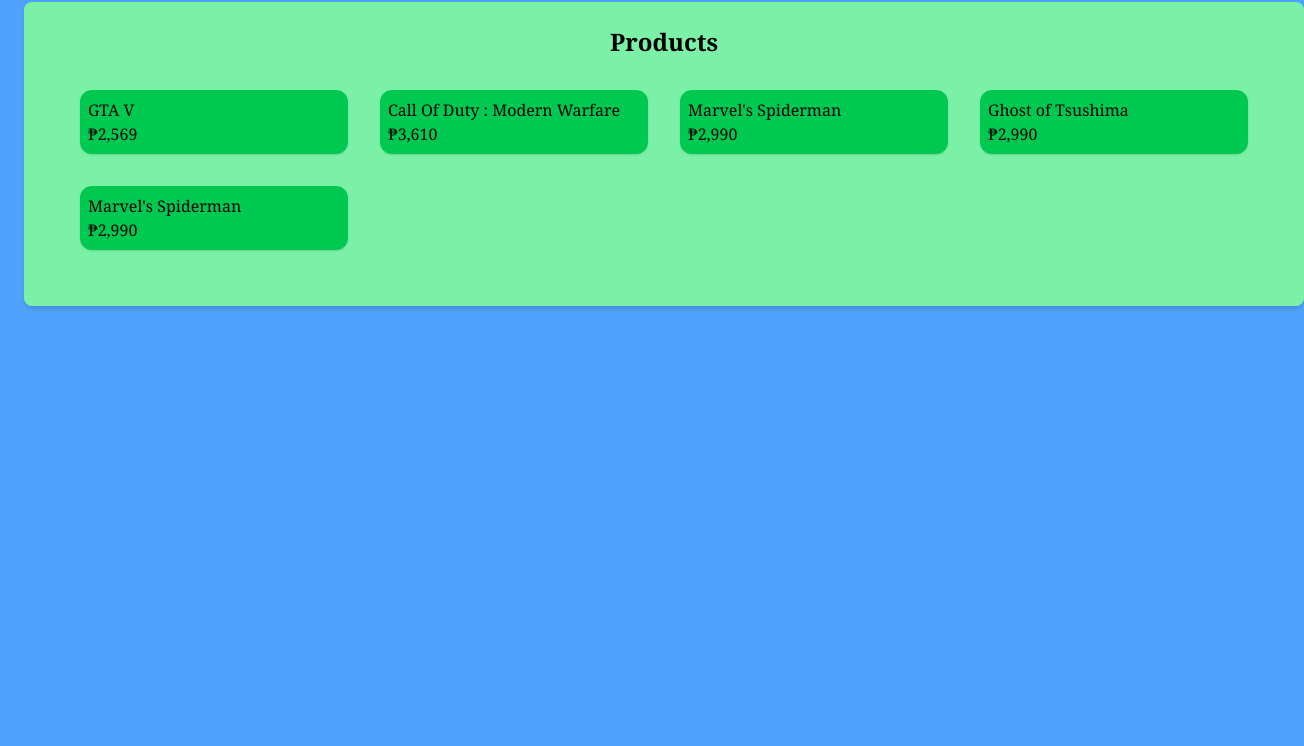
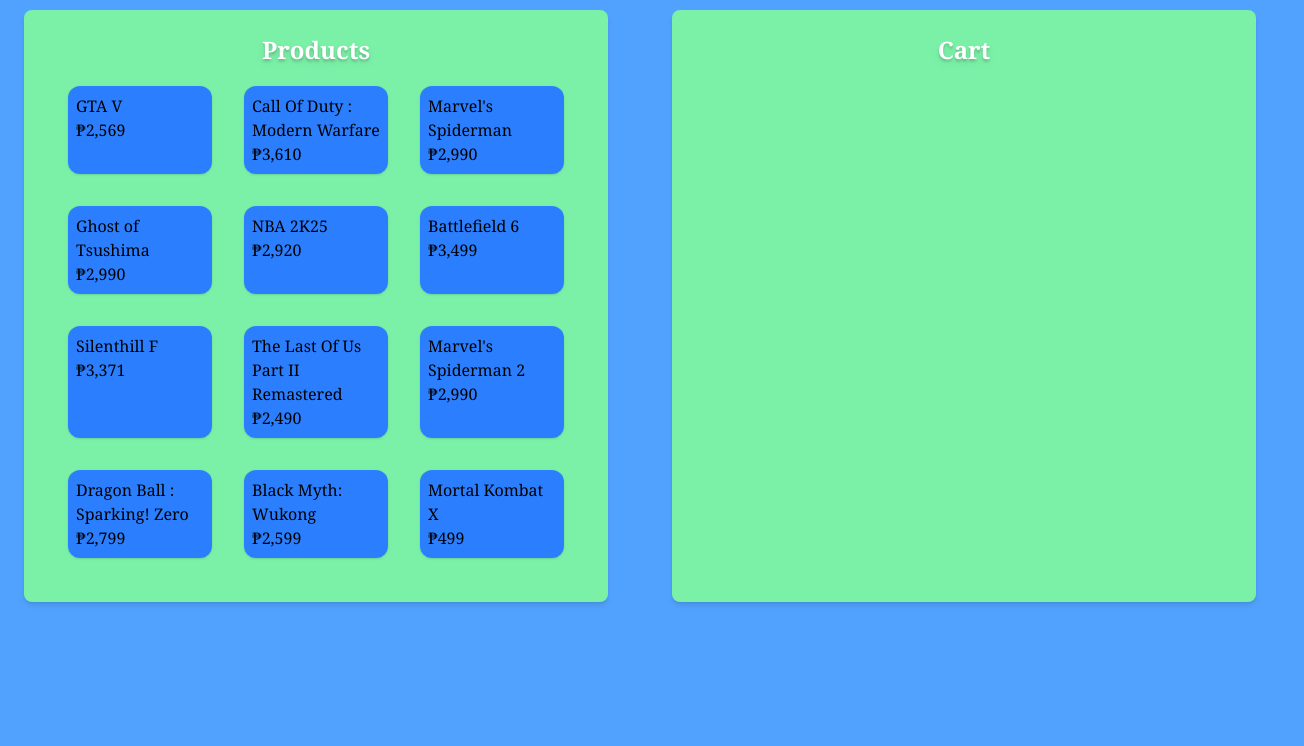
Before and after one commit to RianWilliamAlday/DOM-BASICS, a website: page index.html in a window 1280 px wide. Shown: the part 54-800 px from the top of the page, 1304 px wide, since content can reach past the window. Drawn offline with Linux system fonts and the light colour scheme.

Commit message:
complete design

```diff
--- a/index.html
+++ b/index.html
@@ -16,8 +16,9 @@
 
 <main>
 
+<div class="main-container">
     <section class="container">
-        <h1 class="title">Products</h1>
+        <h1 class="title2">Products</h1>
             <article class="grid">
                 <div class="grid-child">
                     <p>GTA V</p>
@@ -36,10 +37,45 @@
                     <p>₱2,990</p>
                 </div>
                 <div class="grid-child">
-                    <p>Marvel's Spiderman</p>
+                    <p>NBA 2K25</p>
+                    <p>₱2,920</p>
+                </div>
+                <div class="grid-child">
+                    <p>Battlefield 6</p>
+                    <p>₱3,499</p>
+                </div>
+                <div class="grid-child">
+                    <p>Silenthill F</p>
+                    <p>₱3,371</p>
+                </div>
+                <div class="grid-child">
+                    <p>The Last Of Us Part II Remastered</p>
+                    <p>₱2,490</p>
+                </div>
+                <div class="grid-child">
+                    <p>Marvel's Spiderman 2</p>
                     <p>₱2,990</p>
+                </div>
+                <div class="grid-child">
+                    <p>Dragon Ball : Sparking! Zero</p>
+                    <p>₱2,799</p>
+                </div>
+                <div class="grid-child">
+                    <p>Black Myth: Wukong</p>
+                    <p>₱2,599</p>
+                </div>
+                <div class="grid-child">
+                    <p>Mortal Kombat X</p>
+                    <p>₱499</p>
                 </div>
             </article>
     </section>
 
+    <section class="container">
+        <h1 class="title2">Cart</h1>
+            <article class="grid">
+            </article>
+    </section>
+</div>
+
 </main>
--- a/src/input.css
+++ b/src/input.css
@@ -5,7 +5,15 @@
 }
 
 .title {
-    @apply text-center text-2xl font-bold
+    @apply text-center text-4xl font-bold
+}
+
+.title2 {
+    @apply text-white text-center text-2xl font-bold text-shadow-lg
+}
+
+.main-container {
+    @apply flex gap-4
 }
 
 .container {
@@ -13,9 +21,9 @@
 }
 
 .grid {
-    @apply grid grid-cols-4 gap-8 rounded-lg p-4 m-4
+    @apply grid grid-cols-3 gap-8 rounded-lg p-1 m-4
 }
 
 .grid-child{
-    @apply bg-green-500 p-2 rounded-xl shadow-sm;
+    @apply bg-blue-500 p-2 rounded-xl shadow-sm hover:scale-110 transition duration-150 ease-in hover:text-white hover:text-shadow-lg hover:bg-blue-700 hover:underline
 }
```
Also changed, not shown: src/output.css.
